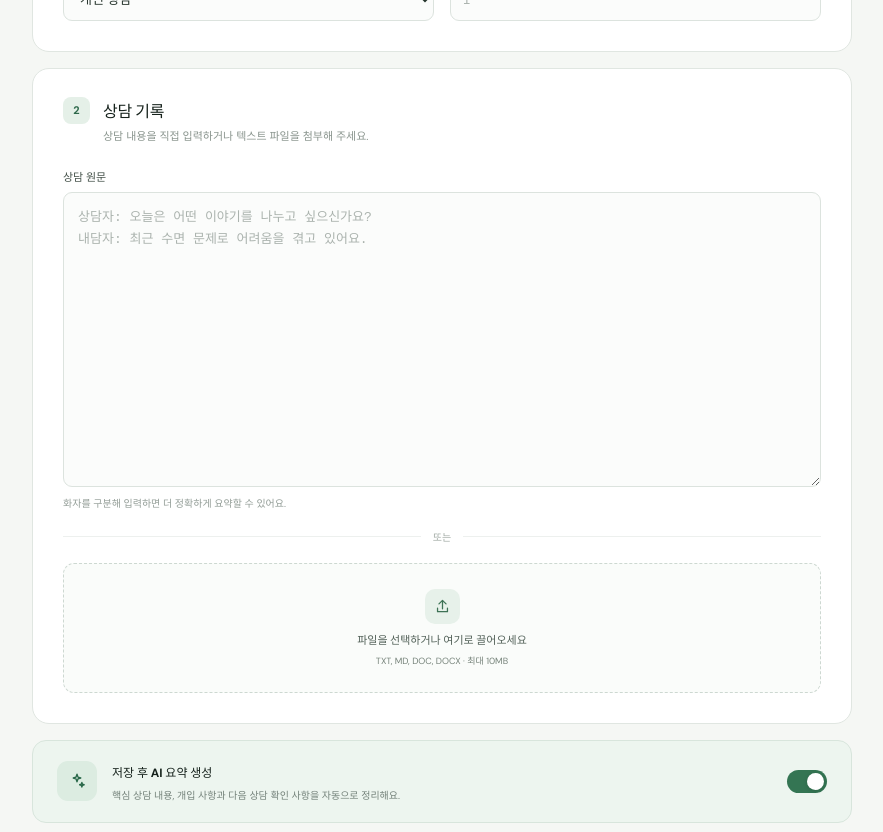
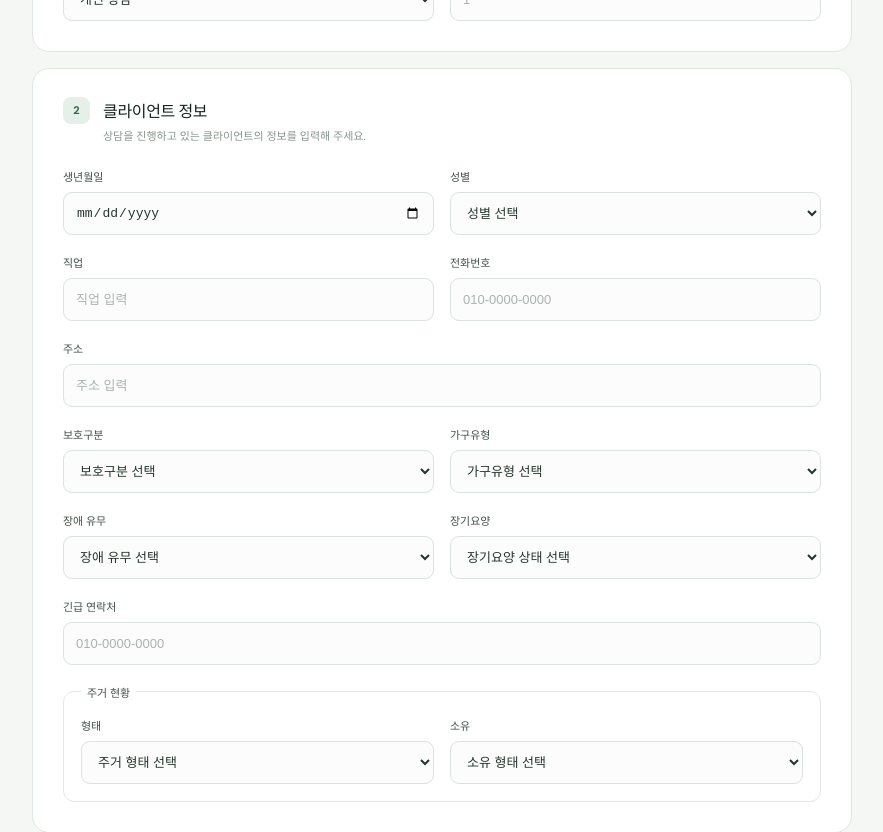
Before and after one commit to LYJ0304/nuri, a Next.js app in the folder apps/web/: page /records/new in a window 1280 px wide. Shown: the part 620-1452 px from the top of the page, without its empty margins (198-1081 px from the left). Built offline with nearby package versions, Linux system fonts and the light colour scheme.

Commit message:
feature(fe): add client information fields

```diff
--- a/apps/web/app/records/new/page.tsx
+++ b/apps/web/app/records/new/page.tsx
@@ -42,15 +42,26 @@ export default function NewRecordPage() {
           </section>
 
           <section className="form-card">
-            <div className="form-card-heading"><span>2</span><div><h2>상담 기록</h2><p>상담 내용을 직접 입력하거나 텍스트 파일을 첨부해 주세요.</p></div></div>
-            <label className="field"><span>상담 원문</span><textarea name="transcript" rows={12} placeholder={'상담자: 오늘은 어떤 이야기를 나누고 싶으신가요?\n내담자: 최근 수면 문제로 어려움을 겪고 있어요.'} required /><small>화자를 구분해 입력하면 더 정확하게 요약할 수 있어요.</small></label>
-            <div className="form-divider"><span>또는</span></div>
-            <label className="upload-box">
-              <input type="file" name="recordFile" accept=".txt,.md,.doc,.docx" />
-              <span className="upload-icon"><Icon name="upload" /></span>
-              <strong>파일을 선택하거나 여기로 끌어오세요</strong>
-              <small>TXT, MD, DOC, DOCX · 최대 10MB</small>
-            </label>
+            <div className="form-card-heading"><span>2</span><div><h2>클라이언트 정보</h2><p>상담을 진행하고 있는 클라이언트의 정보를 입력해 주세요.</p></div></div>
+            <div className="form-grid">
+              <label className="field"><span>생년월일</span><input name="birthDate" type="date" /></label>
+              <label className="field"><span>성별</span><select name="gender" defaultValue=""><option value="" disabled>성별 선택</option><option value="male">남성</option><option value="female">여성</option><option value="other">기타</option><option value="not-disclosed">응답하지 않음</option></select></label>
+              <label className="field"><span>직업</span><input name="occupation" placeholder="직업 입력" /></label>
+              <label className="field"><span>전화번호</span><input name="phoneNumber" type="tel" placeholder="010-0000-0000" /></label>
+              <label className="field full"><span>주소</span><input name="address" autoComplete="street-address" placeholder="주소 입력" /></label>
+              <label className="field"><span>보호구분</span><select name="protectionCategory" defaultValue=""><option value="" disabled>보호구분 선택</option><option value="customized-benefit">맞춤형 급여</option><option value="conditional-recipient">조건부 수급</option><option value="near-poverty">차상위</option><option value="low-income">저소득</option><option value="general">일반</option></select></label>
+              <label className="field"><span>가구유형</span><select name="householdType" defaultValue=""><option value="" disabled>가구유형 선택</option><option value="single">1인 가구</option><option value="couple">부부 가구</option><option value="single-parent">한부모 가구</option><option value="grandparent-grandchild">조손 가구</option><option value="multicultural">다문화 가구</option><option value="other">기타</option></select></label>
+              <label className="field"><span>장애 유무</span><select name="hasDisability" defaultValue=""><option value="" disabled>장애 유무 선택</option><option value="no">없음</option><option value="yes">있음</option></select></label>
+              <label className="field"><span>장기요양</span><select name="longTermCare" defaultValue=""><option value="" disabled>장기요양 상태 선택</option><option value="none">해당 없음</option><option value="applied">신청 중</option><option value="eligible">등급 있음</option></select></label>
+              <label className="field full"><span>긴급 연락처</span><input name="emergencyContact" type="tel" placeholder="010-0000-0000" /></label>
+              <fieldset className="field-group full">
+                <legend>주거 현황</legend>
+                <div className="housing-grid">
+                  <label className="field"><span>형태</span><select name="housingType" defaultValue=""><option value="" disabled>주거 형태 선택</option><option value="apartment">아파트</option><option value="detached-house">단독주택</option><option value="multi-family-house">다세대·연립주택</option><option value="officetel">오피스텔</option><option value="goshiwon">고시원</option><option value="temporary">임시 거처</option><option value="other">기타</option></select></label>
+                  <label className="field"><span>소유</span><select name="housingOwnership" defaultValue=""><option value="" disabled>소유 형태 선택</option><option value="owned">자가</option><option value="jeonse">전세</option><option value="monthly-rent">월세</option><option value="free">무상 거주</option><option value="facility">시설 거주</option><option value="other">기타</option></select></label>
+                </div>
+              </fieldset>
+            </div>
           </section>
 
           <section className="summary-option">
--- a/apps/web/app/styles.css
+++ b/apps/web/app/styles.css
@@ -89,6 +89,7 @@ h1 { margin: 7px 0 0; font-size: clamp(25px, 3vw, 34px); line-height: 1.2; lette
 .form-card { padding: 28px 30px 30px; border: 1px solid #e0e6e1; border-radius: 17px; background: #fff; }
 .form-card-heading { display: flex; align-items: flex-start; gap: 13px; margin-bottom: 25px; }.form-card-heading > span { display: grid; place-items: center; flex: 0 0 27px; height: 27px; border-radius: 8px; color: #2d684a; background: #e5f0e8; font-size: 11px; font-weight: 700; }.form-card-heading h2 { margin: 1px 0 5px; font-size: 16px; letter-spacing: -.02em; }.form-card-heading p { margin: 0; color: #8a958e; font-size: 11px; }
 .form-grid { display: grid; grid-template-columns: 1fr 1fr; gap: 19px 16px; }.field { display: grid; gap: 8px; }.field.full { grid-column: 1 / -1; }.field > span { color: #435048; font-size: 11px; font-weight: 600; }.field input, .field select, .field textarea { width: 100%; border: 1px solid #dce3de; border-radius: 9px; outline: none; color: #26352d; background: #fbfcfb; font-size: 13px; transition: border-color .2s, box-shadow .2s; }.field input, .field select { height: 43px; padding: 0 12px; }.field textarea { resize: vertical; min-height: 220px; padding: 14px; line-height: 1.7; }.field input:focus, .field select:focus, .field textarea:focus { border-color: #6e9c82; box-shadow: 0 0 0 3px rgba(64,126,91,.1); }.field input::placeholder, .field textarea::placeholder { color: #abb3ae; }.field small { color: #939d97; font-size: 10px; }
+.field-group { min-width: 0; margin: 0; padding: 17px; border: 1px solid #e3e8e4; border-radius: 11px; }.field-group.full { grid-column: 1 / -1; }.field-group legend { padding: 0 6px; color: #435048; font-size: 11px; font-weight: 600; }.housing-grid { display: grid; grid-template-columns: 1fr 1fr; gap: 16px; }
 .form-divider { display: flex; align-items: center; gap: 12px; margin: 19px 0; color: #a1aaa4; font-size: 10px; }.form-divider::before, .form-divider::after { content: ''; height: 1px; flex: 1; background: #edf0ee; }
 .upload-box { display: grid; justify-items: center; gap: 7px; padding: 25px; border: 1px dashed #cdd8d1; border-radius: 11px; color: #758279; background: #fafcfa; cursor: pointer; transition: .2s; }.upload-box:hover { border-color: #74a087; background: #f5f9f6; }.upload-box input { position: absolute; width: 1px; height: 1px; overflow: hidden; opacity: 0; }.upload-box strong { color: #526158; font-size: 11px; }.upload-box small { font-size: 9px; }.upload-icon { display: grid; place-items: center; width: 35px; height: 35px; border-radius: 10px; color: #3d7255; background: #e7f1ea; }.upload-icon svg { width: 17px; }
 .summary-option { display: grid; grid-template-columns: 42px 1fr auto; align-items: center; gap: 13px; padding: 20px 24px; border: 1px solid #d8e5dc; border-radius: 14px; background: #edf5ef; }.option-icon { display: grid; place-items: center; width: 40px; height: 40px; border-radius: 11px; color: #286748; background: #dcece1; }.option-icon svg { width: 18px; }.summary-option strong { font-size: 12px; }.summary-option p { margin: 5px 0 0; color: #74827a; font-size: 10px; }
@@ -105,5 +106,5 @@ h1 { margin: 7px 0 0; font-size: clamp(25px, 3vw, 34px); line-height: 1.2; lette
   .main-content { padding: 26px 18px 50px; }.topbar { align-items: center; }.primary-button { width: 42px; height: 42px; justify-content: center; padding: 0; font-size: 0; }
   .hero-card { grid-template-columns: 1fr; }.hero-copy { padding: 32px 28px 210px; }.summary-preview { position: absolute; right: 0; bottom: -95px; width: 290px; height: 265px; transform: translateX(10px) rotate(2deg); }
   .overview-grid { grid-template-columns: 1fr; }.record-row { grid-template-columns: 42px 1fr auto 16px; }.record-date { display: none; }.record-status { grid-column: 3; }.section-heading p { display: none; }
-  .record-header { height: 66px; padding: 0 18px; }.record-header .brand { justify-content: flex-start; }.secure-label { font-size: 0; }.record-container { width: calc(100% - 28px); padding-top: 26px; }.record-title { margin-block: 27px 24px; }.form-card { padding: 23px 19px; }.form-grid { grid-template-columns: 1fr; }.field.full { grid-column: auto; }.summary-option { grid-template-columns: 38px 1fr auto; padding: 17px; }.summary-option p { display: none; }.form-actions { display: grid; grid-template-columns: 1fr 1fr; }.form-actions a, .form-actions button { justify-content: center; text-align: center; }
+  .record-header { height: 66px; padding: 0 18px; }.record-header .brand { justify-content: flex-start; }.secure-label { font-size: 0; }.record-container { width: calc(100% - 28px); padding-top: 26px; }.record-title { margin-block: 27px 24px; }.form-card { padding: 23px 19px; }.form-grid, .housing-grid { grid-template-columns: 1fr; }.field.full, .field-group.full { grid-column: auto; }.summary-option { grid-template-columns: 38px 1fr auto; padding: 17px; }.summary-option p { display: none; }.form-actions { display: grid; grid-template-columns: 1fr 1fr; }.form-actions a, .form-actions button { justify-content: center; text-align: center; }
 }
```
